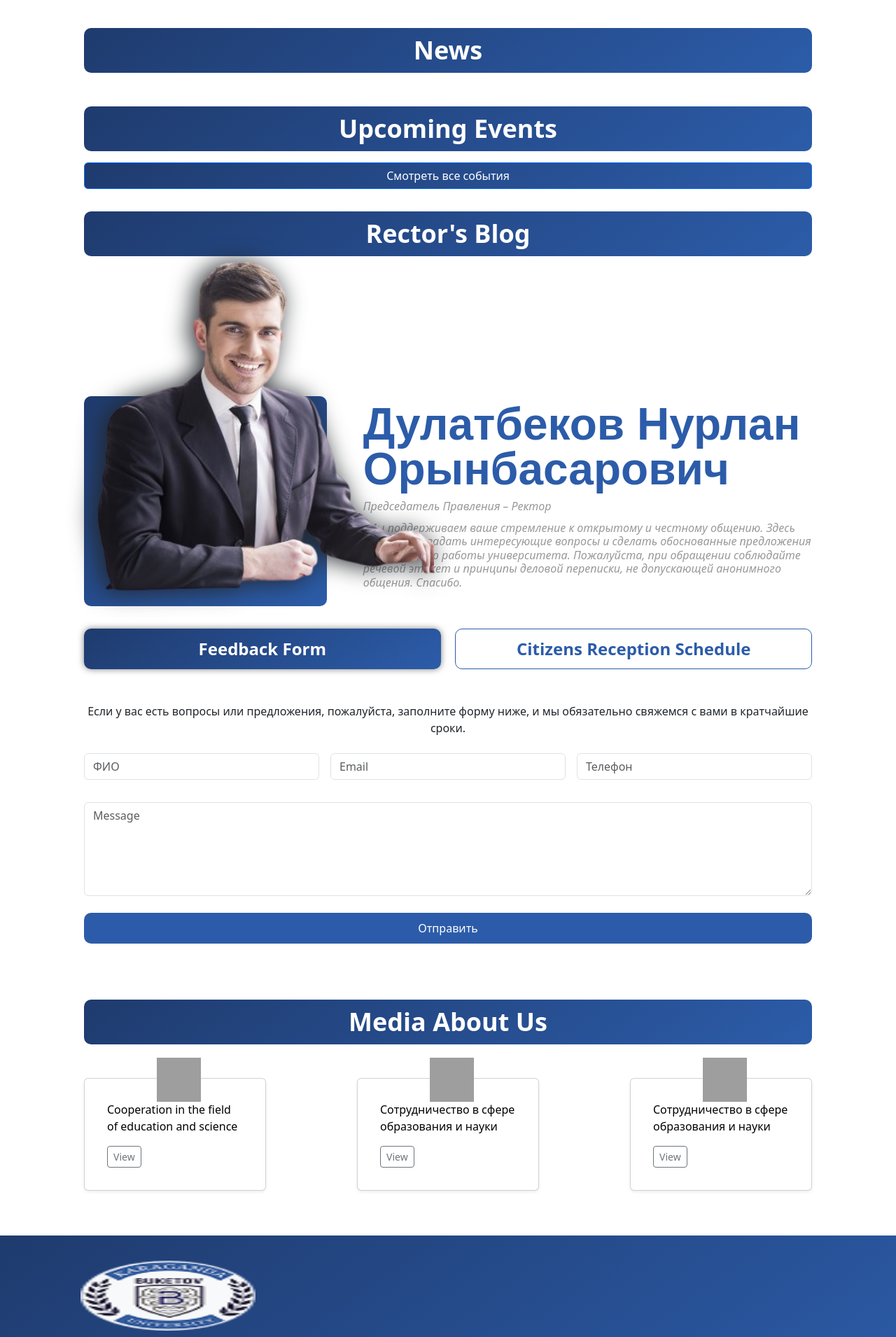
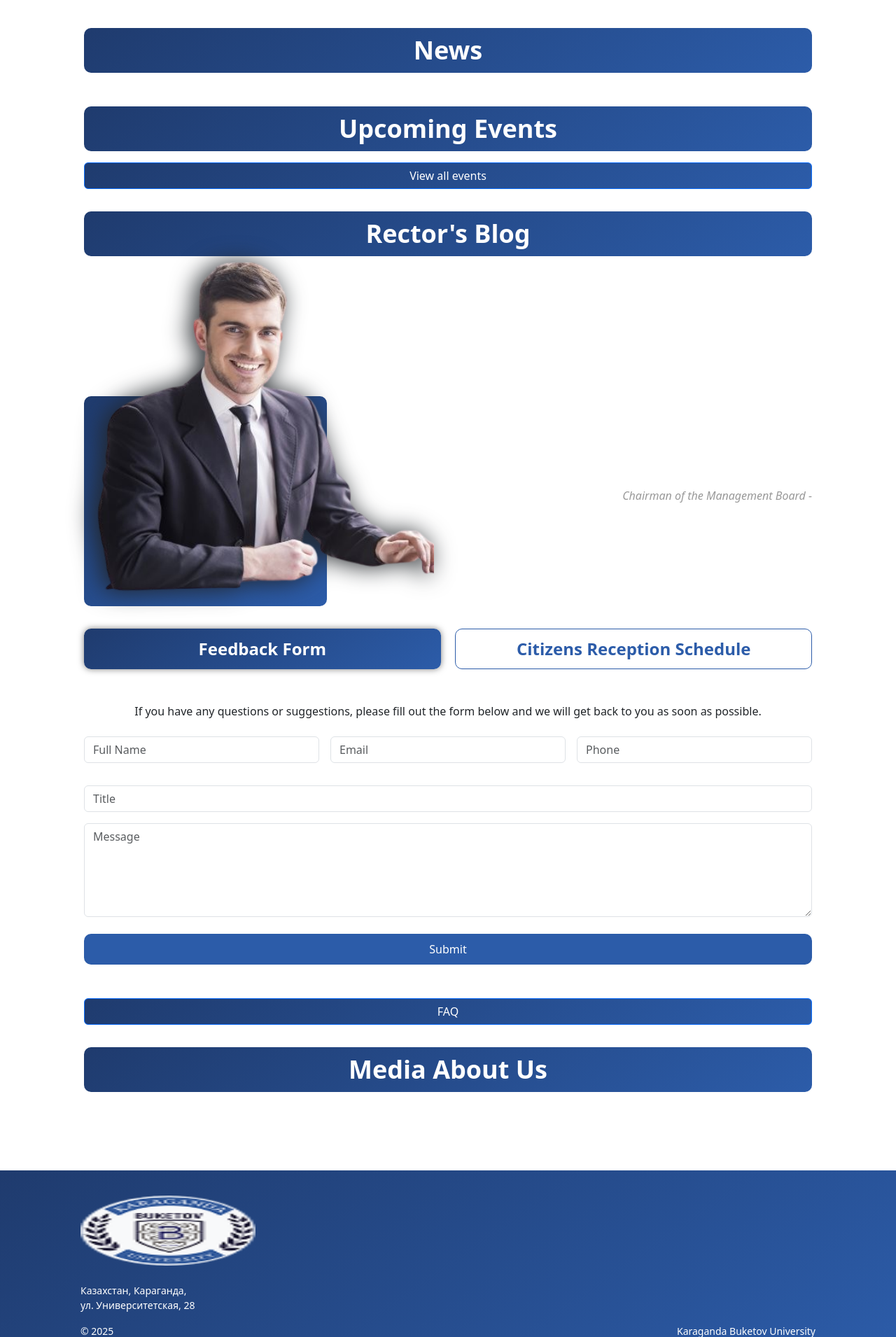
Before and after one commit to Aibek002/new2.buketov.edu.kz, a Yii app: template views/site/index.php in a window 1280 px wide. Shown: the part 1920-3830 px from the top of the page at 70% size. Run offline with PHP 8.4 and a stand-in for Yii, Linux system fonts and the light colour scheme; the template is opened without the code that fills it, so the values that code supplies are empty; form fields are guessed from the names that the template uses; some libraries are stand-ins or nearby versions; grey boxes are pictures that could not be loaded.

Commit message:
modified:   controllers/AdminController.php 	modified:   controllers/SiteController.php 	modified:   messages/kz/app.php 	modified:   messages/ru/app.php 	new file:   migrations/m250925_101950_create_smi_about_us_table.php 	new file:   models/Faq.php 	modified:   models/FeedbackForm.php 	new file:   models/SmiAboutUs.php 	new file:   views/admin/add-smi-about-us.php 	new file:   views/admin/all-messages.php 	new file:   views/admin/answer-feedback.php 	modified:   views/site/index.php 	modified:   web/js/home.js

```diff
--- a/views/site/index.php
+++ b/views/site/index.php
@@ -2,6 +2,7 @@
 
 /** @var yii\web\View $this */
 use app\assets\HomeAsset;
+use app\components\LanguageHelper;
 use yii\bootstrap5\ActiveForm;
 use yii\helpers\Html;
 
@@ -27,8 +28,8 @@
         </div>
         <div class="col-md-12 w-100" style="overflow:hidden">
             <video style="object-fit: cover;height:100vh;" width="100%" autoplay="autoplay" playsinline="" muted="muted"
-                loop="loop" class="video">
-                <source src="/bg-videos/first_block_bg_video_new.mp4" type="video/mp4">
+                poster="https://up.buketov.edu.kz/event/2025/08_12/1.jpg" loop="loop" class="video">
+                <source src="https://youtu.be/7zxVObbZPLA?si=dbGzi73nGZPtW3dv" type="video/mp4">
             </video>
         </div>
     </div>
@@ -250,7 +251,7 @@
                 background-size: cover;">
 
                         <div class="card-body news-text">
-                            <p class="card-text"><?= $news_item['title'] ?? '' ?></p>
+                            <p class="card-text short-text"><?= $news_item['title'] ?? '' ?></p>
                             <div class="d-flex justify-content-between align-items-center">
                                 <small class="white-body-secondary">
                                     <?= Yii::$app->formatter->asDate($news_item['date'], 'php:d.m.Y') ?>
@@ -299,7 +300,7 @@
 
         </div>
         <div class="button-section m-0 col-md-10">
-            <?= Html::a('Смотреть все события', ['/site/events'], ['class' => 'btn btn-primary']) ?>
+            <?= Html::a(Yii::t('app','View all events'), ['/site/events'], ['class' => 'btn btn-primary']) ?>
 
         </div>
     </div>
@@ -316,16 +317,24 @@
                 <div class="skewX"></div>
                 <img src="/bg-images/rector.png">
             </div>
+            <?php
+            $surname = LanguageHelper::surname();
+            $name = LanguageHelper::name();
+            $patronymic = LanguageHelper::patronymic();
+            $job_title = LanguageHelper::job_title();
+            $welcome = LanguageHelper::welcome();
+
+
+
+            ?>
             <div class="d-flex flex-column justify-content-center align-items-start">
-                <p class="name-rector">Дулатбеков Нурлан Орынбасарович</p>
-                <p class="rector-position">Председатель Правления – Ректор</p>
-                <p class="rector-text">“Мы поддерживаем ваше стремление к открытому и честному общению. Здесь вы можете
-                    задать
-                    интересующие вопросы и сделать обоснованные предложения по улучшению работы университета.
-                    Пожалуйста,
-                    при
-                    обращении соблюдайте речевой этикет и принципы деловой переписки, не допускающей анонимного общения.
-                    Спасибо.
+                <p class="name-rector">
+                    <?= mb_strtoupper($rector->$surname . " " . $rector->$name . " " . $rector->$patronymic) ?>
+                </p>
+                <p class="rector-position">
+                    <?= Yii::t('app', 'Chairman of the Management Board') . " - " . $rector->$job_title ?>
+                </p>
+                <p class="rector-text"><?= $rector->$welcome ?>
                 </p>
 
             </div>
@@ -348,8 +357,8 @@
         <div class="col-md-10 px-0 py-5">
             <div class="feedback-form-wrapper p-0 rounded bg-white">
                 <p class="feedback-form-text text-center mb-4">
-                    Если у вас есть вопросы или предложения, пожалуйста, заполните форму ниже, и
-                    мы обязательно свяжемся с вами в кратчайшие сроки.
+                    <?= Yii::t('app', 'If you have any questions or suggestions, please fill out the form below and we will get back to you as soon as possible.') ?></button>
+
                 </p>
 
                 <?php $form = ActiveForm::begin([
@@ -360,21 +369,27 @@
                     <div class="col-md-4">
                         <?= $form->field($model, 'fio')->textInput([
                             'class' => 'form-control form-control-lg',
-                            'placeholder' => 'ФИО'
+                            'placeholder' => Yii::t('app', 'Full Name')
                         ])->label(false) ?>
                     </div>
                     <div class="col-md-4">
                         <?= $form->field($model, 'email')->textInput([
                             'class' => 'form-control form-control-lg',
-                            'placeholder' => 'Email'
+                            'placeholder' => Yii::t('app', 'Email')
                         ])->label(false) ?>
                     </div>
                     <div class="col-md-4">
                         <?= $form->field($model, 'phone')->textInput([
                             'class' => 'form-control form-control-lg',
-                            'placeholder' => 'Телефон'
+                            'placeholder' => Yii::t('app', 'Phone')
                         ])->label(false) ?>
                     </div>
+                </div>
+                <div class="mt-3">
+                    <?= $form->field($model, 'title')->textInput([
+                        'class' => 'form-control form-control-lg',
+                        'placeholder' => Yii::t('app', 'Title'),
+                    ])->label(false) ?>
                 </div>
 
                 <div class="mt-3">
@@ -387,7 +402,7 @@
 
                 <div class="mt-4">
                     <?= Html::submitButton(
-                        Yii::t('app', 'Отправить'),
+                        Yii::t('app', 'Submit'),
                         ['class' => 'submitButton btn-lg w-100']
                     ); ?>
                 </div>
@@ -395,7 +410,10 @@
                 <?php ActiveForm::end() ?>
             </div>
         </div>
+        <div class="button-section m-0 col-md-10">
+            <?= Html::a(Yii::t('app', 'FAQ'), ['/site/messages'], ['class' => 'btn btn-primary']) ?>
 
+        </div>
     </div>
     <div class="fourth-block row col-md-12 w-100 d-flex flex-column align-items-center p-3">
 
@@ -405,16 +423,19 @@
         <div class="col-md-10 d-flex justify-content-center align-items-center block-smi my-5">
             <div
                 class="row row-cols-1 row-cols-sm-2 row-cols-md-4 g-3 col-md-12 d-flex justify-content-between align-items-stretch smi-about-us">
+                <?php foreach ($smi as $smi_item): ?>
                     <div class="col">
                         <div class="card shadow-sm h-100 w-100 position-relative p-3">
                             <img src="/bg-images/logo-buketov-ex.png" class="smi-logo-buketov">
                             <div class="card-body d-flex flex-column justify-content-between position-relative">
-                            <p class="card-text text-black">
-                                <?= Yii::t('app', 'Cooperation in the field of education and science') ?>
+                                <p class="card-text text-black short-text">
+                                    <?= $smi_item['title'] ?>
                                 </p>
                                 <div class="d-flex justify-content-between align-items-center">
                                     <div class="btn-group">
-                                    <button type="button"
+                                        <button onclick="openBoxEvents(this, 'open')" data-time_events="<?= date('Y-m-d'); ?>"
+                                            data-title="<?= $smi_item['title'] ?>"
+                                            data-content="<?= $smi_item['content'] ?>"
                                             class="btn btn-sm btn-outline-secondary text-gray border-gray">
                                             <?= Yii::t('app', 'View') ?></button>
                                     </div>
@@ -422,34 +443,7 @@
                             </div>
                         </div>
                     </div>
-                <div class="col">
-                    <div class="card shadow-sm  h-100 w-100 position-relative p-3">
-                        <img src="/bg-images/logo-buketov-ex.png" class="smi-logo-buketov">
-                        <div class="card-body d-flex flex-column justify-content-between position-relative">
-                            <p class="card-text text-black">Сотрудничество в сфере образования и науки</p>
-                            <div class="d-flex justify-content-between align-items-center">
-                                <div class="btn-group">
-                                    <button type="button"
-                                        class="btn btn-sm btn-outline-secondary text-gray border-gray"><?= Yii::t('app', 'View') ?></button>
-                                </div>
-                            </div>
-                        </div>
-                    </div>
-                </div>
-                <div class="col">
-                    <div class="card shadow-sm h-100 w-100 position-relative p-3">
-                        <img src="/bg-images/logo-buketov-ex.png" class="smi-logo-buketov">
-                        <div class="card-body d-flex flex-column justify-content-between position-relative">
-                            <p class="card-text text-black">Сотрудничество в сфере образования и науки</p>
-                            <div class="d-flex justify-content-between align-items-center">
-                                <div class="btn-group">
-                                    <button type="button"
-                                        class="btn btn-sm btn-outline-secondary text-gray border-gray"><?= Yii::t('app', 'View') ?></button>
-                                </div>
-                            </div>
-                        </div>
-                    </div>
-                </div>
+                <?php endforeach; ?>
             </div>
         </div>
 
```
Also changed, not shown: controllers/AdminController.php (+49 -0 lines), controllers/SiteController.php (+24 -5 lines), messages/kz/app.php (+15 -4 lines), messages/ru/app.php (+18 -4 lines), migrations/m250925_101950_create_smi_about_us_table.php (added, +33 -0 lines), models/Faq.php (added, +49 -0 lines), models/FeedbackForm.php (+5 -2 lines), models/SmiAboutUs.php (added, +57 -0 lines), views/admin/add-smi-about-us.php (added, +33 -0 lines), views/admin/all-messages.php (added, +29 -0 lines), views/admin/answer-feedback.php (added, +28 -0 lines), web/js/home.js (+27 -23 lines). Lines whose indentation alone changed are shown as unchanged.
